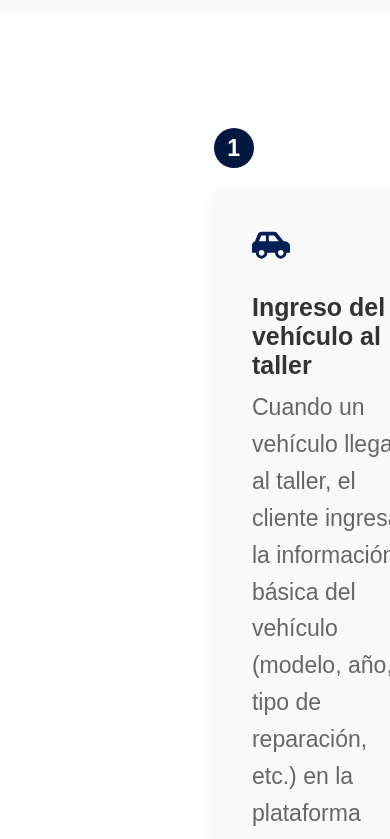
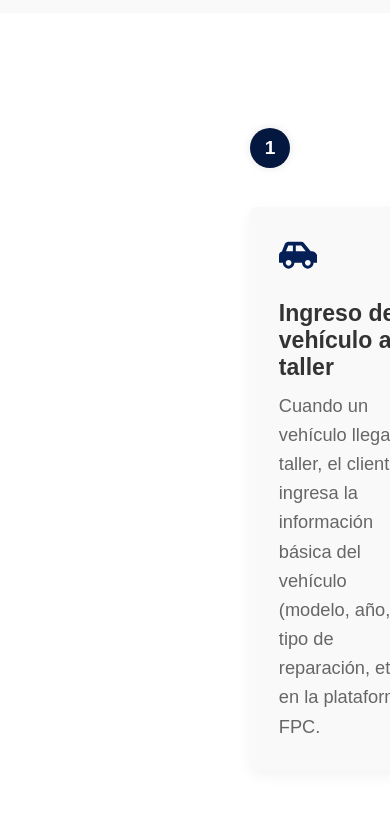
Before and after one commit to Zarpien06/Oscar_Cruz, a React (Vite) app in the folder Proyecto/Frontend/: page / in a window 390 px wide. Shown: the part 4700-5539 px from the top of the page. Built offline with nearby package versions, Linux system fonts and the light colour scheme.

Commit message:
HowItWorks.css
Se añadio lo responsivo

```diff
--- a/Proyecto/Frontend/src/assets/css/HowItWorks.css
+++ b/Proyecto/Frontend/src/assets/css/HowItWorks.css
@@ -1,19 +1,21 @@
 .how-it-works-section {
-    padding: 6rem 0;
+    padding: 6rem 1rem;
     background-color: #fff;
 }
 
 .steps-container {
     position: relative;
-    max-width: 900px;
+    max-width: 1100px;
     margin: 0 auto;
-    padding: 2rem 0;
+    padding: 2rem 1rem;
 }
 
 .step {
     display: flex;
+    align-items: flex-start;
     position: relative;
     margin-bottom: 4rem;
+    gap: 1rem;
 }
 
 .step:last-child {
@@ -24,18 +26,18 @@
     background-color: #04173f;
     /* Azul oscuro - color de la empresa */
     color: #fff;
-    width: 40px;
-    height: 40px;
+    width: 45px;
+    height: 45px;
     border-radius: 50%;
     display: flex;
     align-items: center;
     justify-content: center;
     font-weight: bold;
     font-size: 1.2rem;
-    margin-right: 1.5rem;
     position: relative;
     z-index: 2;
     flex-shrink: 0;
+    box-shadow: 0 0 10px rgba(0, 0, 0, 0.1);
 }
 
 .step-content {
@@ -54,7 +56,7 @@
 }
 
 .step-content h3 {
-    font-size: 1.3rem;
+    font-size: 1.4rem;
     color: #333;
     margin-bottom: 0.5rem;
 }
@@ -62,12 +64,13 @@
 .step-content p {
     color: #666;
     line-height: 1.6;
+    font-size: 1rem;
 }
 
 .connector {
     position: absolute;
-    top: 40px;
-    left: 20px;
+    top: 45px;
+    left: 22px;
     width: 2px;
     background-color: #3a5998;
     /* Azul oscuro - color de la empresa */
@@ -75,20 +78,52 @@
     z-index: 1;
 }
 
-@media screen and (max-width: 768px) {
+/* TABLET */
+@media screen and (max-width: 992px) {
     .how-it-works-section {
-        padding: 4rem 0;
+        padding: 4rem 1rem;
     }
 
     .step {
         flex-direction: column;
+        align-items: flex-start;
     }
 
     .step-number {
+        margin-right: 0;
         margin-bottom: 1rem;
-        margin-right: 0;
     }
 
     .connector {
         display: none;
-    } }
+    }
+
+    .step-content {
+        width: 100%;
+    }
+}
+
+/* MÓVIL */
+@media screen and (max-width: 576px) {
+    .step-content {
+        padding: 1.5rem;
+    }
+
+    .step-content h3 {
+        font-size: 1.2rem;
+    }
+
+    .step-content p {
+        font-size: 0.95rem;
+    }
+
+    .step-number {
+        width: 40px;
+        height: 40px;
+        font-size: 1rem;
+    }
+
+    .step-icon {
+        font-size: 1.5rem;
+    }
+}
```
